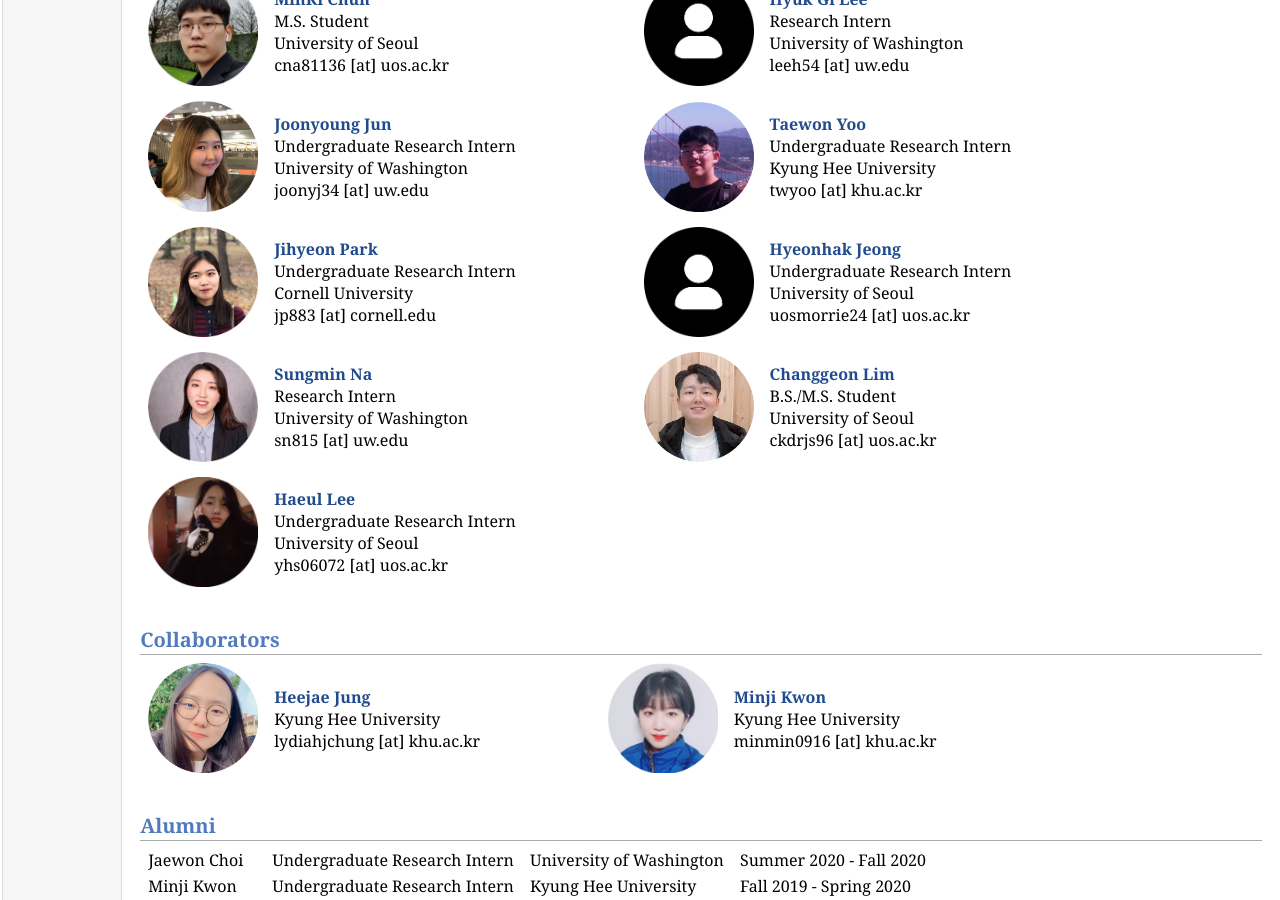
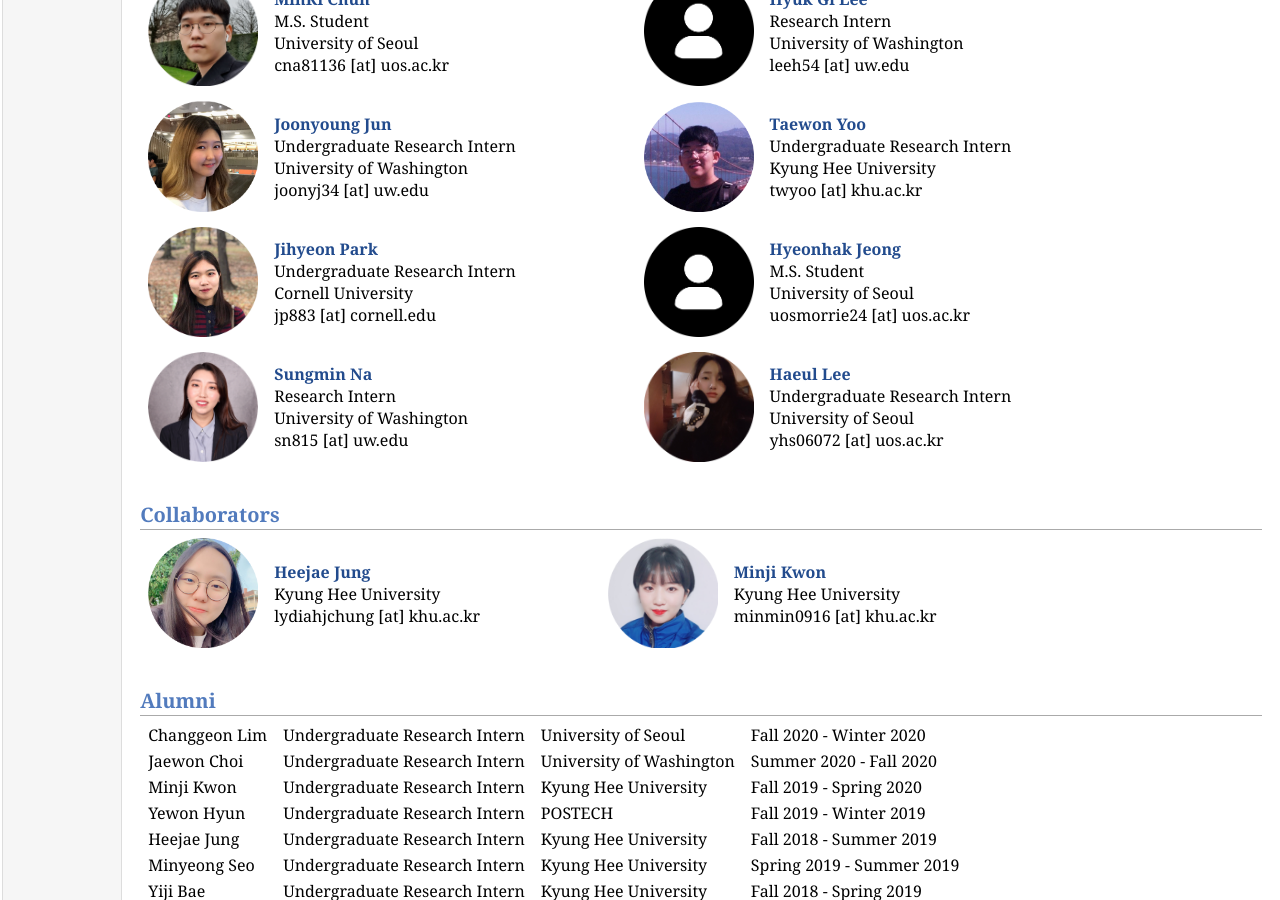
Before and after one commit to hcail/hcail-backup.github.io, a Jekyll site: the page people/people.html, which Jekyll copies as it is, in a window 1280 px wide and 900 px high, scrolled down 848 px. Built offline with Jekyll 4.4.1, drawn with Linux system fonts in a browser that asks for light colours.

Commit message:
changgeon removed

```diff
--- a/people/people.html
+++ b/people/people.html
@@ -92,17 +92,10 @@ HCI Korea 2019, Jeju, Korea.
                     <b>Sungmin Na</b></a><br>Research Intern
                     <br>University of Washington<br>sn815 [at] uw.edu</td>
     <td class="c2"> &nbsp;&nbsp;&nbsp;&nbsp;&nbsp;&nbsp;&nbsp;&nbsp;&nbsp;&nbsp;&nbsp;&nbsp;&nbsp;&nbsp;&nbsp;&nbsp;&nbsp;&nbsp;&nbsp;&nbsp;&nbsp;&nbsp;&nbsp;</td>
-    <td class="c2"> <img src="img/clim.png" width="110" style="vertical-align: -4px"></td>
-    <td class="c2"> <a href="https://sites.google.com/view/ckdrjs/">
-                    <b>Changgeon Lim</b></a><br>B.S./M.S. Student
-                    <br>University of Seoul<br> ckdrjs96 [at] uos.ac.kr</td>
-  </tr>
-  <tr class="r1">
     <td class="c2"> <img src="img/hlee.jpg" width="110" style="vertical-align: -4px"></td>
     <td class="c2"> <a href="https://lhwool0915.wixsite.com/haeul">
                     <b>Haeul Lee</b></a><br>Undergraduate Research Intern
                     <br>University of Seoul<br>yhs06072 [at] uos.ac.kr</td>
-
   </tr>
 </table>
 
@@ -119,6 +112,12 @@ HCI Korea 2019, Jeju, Korea.
 
 <h2>Alumni</h2>
 <table>
+  <tr>
+    <td class="c2">Changgeon Lim</td>
+    <td class="c2">Undergraduate Research Intern</td>
+    <td class="c2">University of Seoul</td>
+    <td class="c2">Fall 2020 - Winter 2020</td>
+  </tr>
   <tr>
     <td class="c2">Jaewon Choi</td>
     <td class="c2">Undergraduate Research Intern</td>
--- a/pub/pub.html
+++ b/pub/pub.html
@@ -94,8 +94,7 @@
 <ol>
   <li><p>Jeong H, <b>Jung H</b>. (2021).
   <br /><font size=+0.5><b>
-    MonoPass: A Password Manager Synchronizing Passwords
-    Without Master Password Authentication</b></font>.
+    MonoPass: A Password Manager without Master Password Authentication</b></font>.
   <br />To appear at ACM Conference on Intelligent User Interfaces (IUI'21). ACM, Zoom, April 2021.
   <br />
   <font color=red size=+0.5><b>(BKCSA076: BK21 Conference IF=2)</b></font>
```
Also changed, not shown: other parts of people/people.html (+1 -1 lines), 3 other files.
